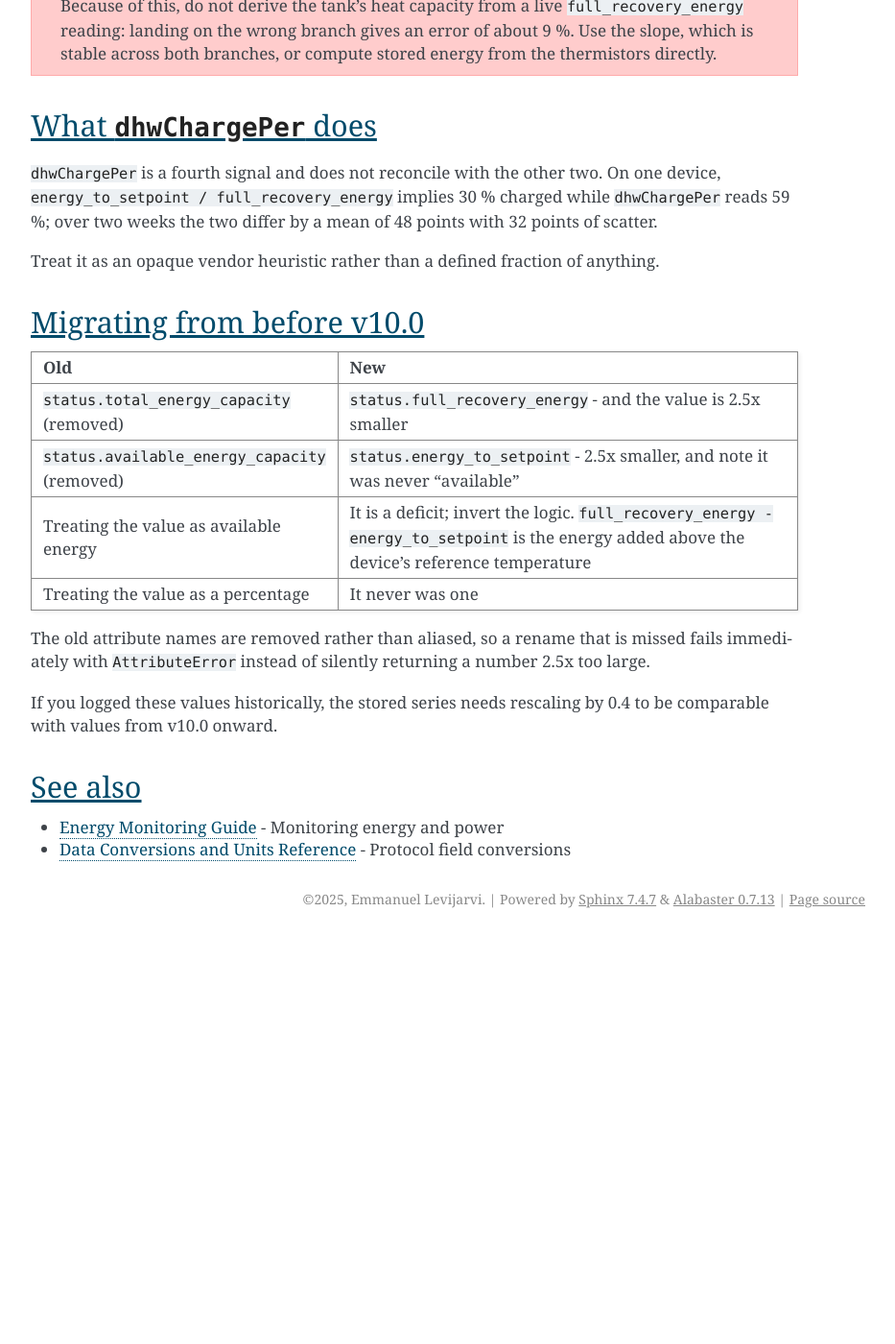
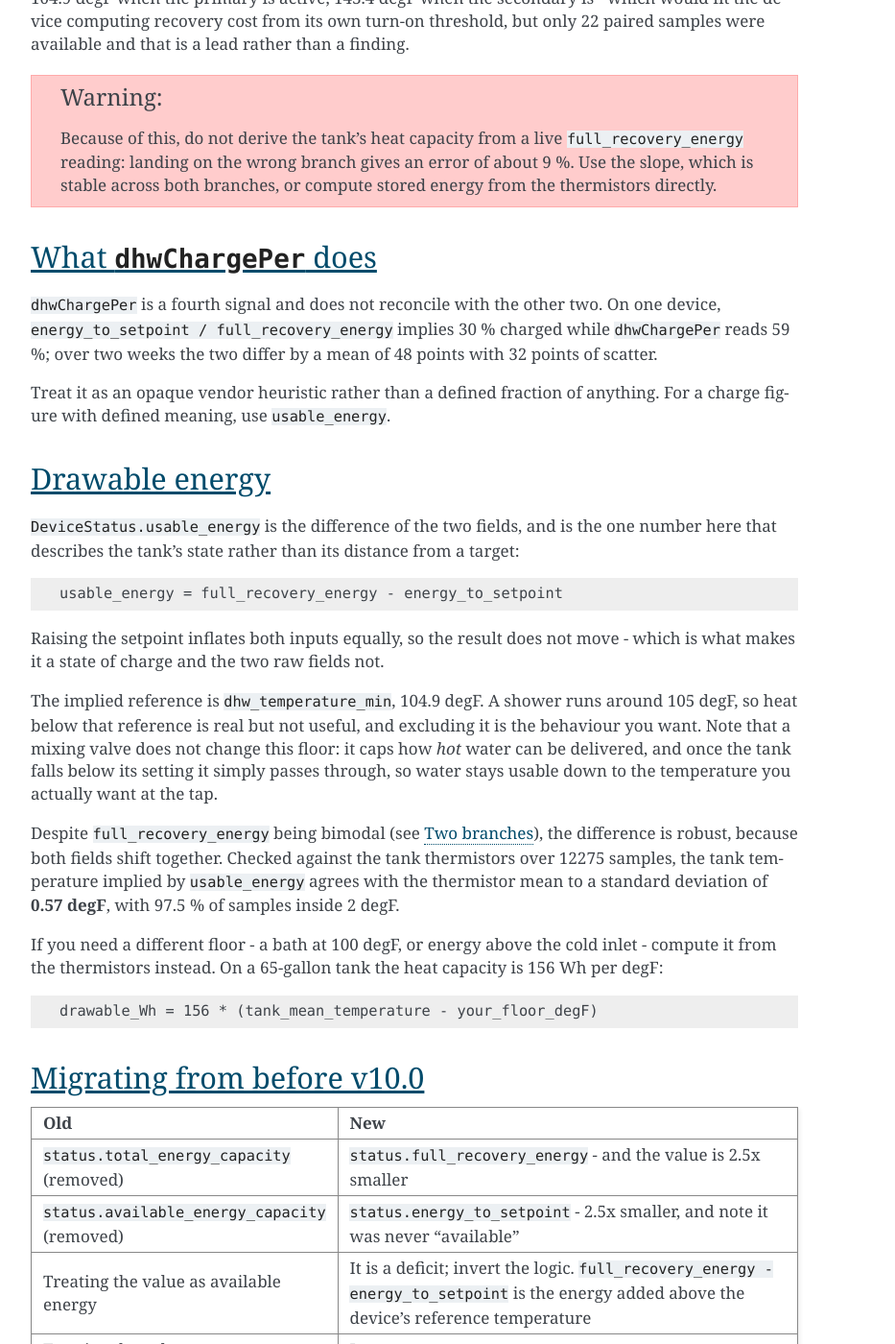
Before and after one commit to eman/nwp500-python, a Sphinx documentation site: the page built from docs/explanation/tank-energy.rst, in a window 1280 px wide and 1400 px high, scrolled down 4114 px. Shown: the whole window at 96% size, without its empty margins (338-1271 px from the left). Built offline with Sphinx 7.4.7, drawn with Linux system fonts in a browser that asks for light colours; before the commit the page ends 5090 px from its top, so only the background shows below that; some of the changed text lies outside the part shown.

Commit message:
Add DeviceStatus.usable_energy for drawable tank energy
Both device energy fields are measured from the setpoint, so neither is
a state of charge: move the setpoint and both change while the water in
the tank does not. Subtracting them cancels the setpoint.

  full_recovery_energy - energy_to_setpoint
    = k * (setpoint - reference) - k * (setpoint - tank_temp)
    = k * (tank_temp - reference)

The reference is dhw_temperature_min, 104.9 degF. A shower runs about
105 degF, so water below the reference still holds heat but not heat you
can wash with, and excluding it is the behaviour wanted. A mixing valve
does not move this floor - it caps how hot water can be delivered, and
below its setting it passes through, so water stays usable down to the
temperature actually wanted at the tap.

Robust despite full_recovery_energy being bimodal (it takes one of two
values 2 degC apart at a fixed setpoint): both fields shift together, so
the difference is unaffected. Against the tank thermistors over 12275
samples the implied tank temperature agrees to a standard deviation of
0.57 degF, with 97.5% of samples inside 2 degF.

Rendered by the CLI as "Usable Energy". Verified against a live device:
5284 Wh at a 139 degF tank, consistent with the 156 Wh/degF heat
capacity of the 65-gallon unit.

Co-Authored-By: Claude Opus 5 <noreply@anthropic.com>

```diff
--- a/docs/explanation/tank-energy.rst
+++ b/docs/explanation/tank-energy.rst
@@ -39,9 +39,17 @@ Both are also measured **from the setpoint**, so both describe potential
 rather than content: move the setpoint and both change while the water in
 the tank does not. Neither is a state of charge.
 
-Neither field tells you how much hot water you can actually draw. That
-depends on tank volume, the inlet temperature and the temperature you
-want water delivered at, none of which the device reports.
+Their **difference** is a state of charge, and is exposed as
+``DeviceStatus.usable_energy``:
+
+.. code:: text
+
+   usable_energy = full_recovery_energy - energy_to_setpoint
+                 = k * (tank_temperature - 104.9 degF)
+
+The setpoint cancels. What remains is the tank's heat above the device's
+minimum operating temperature - close enough to the lowest useful shower
+temperature that it is a good estimate of what you can actually draw.
 
 
 How the fields behave
@@ -278,7 +286,47 @@ implies 30 % charged while ``dhwChargePer`` reads 59 %; over two weeks
 the two differ by a mean of 48 points with 32 points of scatter.
 
 Treat it as an opaque vendor heuristic rather than a defined fraction of
-anything.
+anything. For a charge figure with defined meaning, use
+``usable_energy``.
+
+
+Drawable energy
+===============
+
+``DeviceStatus.usable_energy`` is the difference of the two fields, and
+is the one number here that describes the tank's state rather than its
+distance from a target:
+
+.. code:: text
+
+   usable_energy = full_recovery_energy - energy_to_setpoint
+
+Raising the setpoint inflates both inputs equally, so the result does not
+move - which is what makes it a state of charge and the two raw fields
+not.
+
+The implied reference is ``dhw_temperature_min``, 104.9 degF. A shower
+runs around 105 degF, so heat below that reference is real but not
+useful, and excluding it is the behaviour you want. Note that a mixing
+valve does not change this floor: it caps how *hot* water can be
+delivered, and once the tank falls below its setting it simply passes
+through, so water stays usable down to the temperature you actually want
+at the tap.
+
+Despite ``full_recovery_energy`` being bimodal (see `Two branches`_),
+the difference is robust, because both fields shift together. Checked
+against the tank thermistors over 12275 samples, the tank temperature
+implied by ``usable_energy`` agrees with the thermistor mean to a
+standard deviation of **0.57 degF**, with 97.5 % of samples inside
+2 degF.
+
+If you need a different floor - a bath at 100 degF, or energy above the
+cold inlet - compute it from the thermistors instead. On a 65-gallon tank
+the heat capacity is 156 Wh per degF:
+
+.. code:: text
+
+   drawable_Wh = 156 * (tank_mean_temperature - your_floor_degF)
 
 
 Migrating from before v10.0
```
Also changed, not shown: CHANGELOG.rst (+13 -0 lines), 3 other files.
